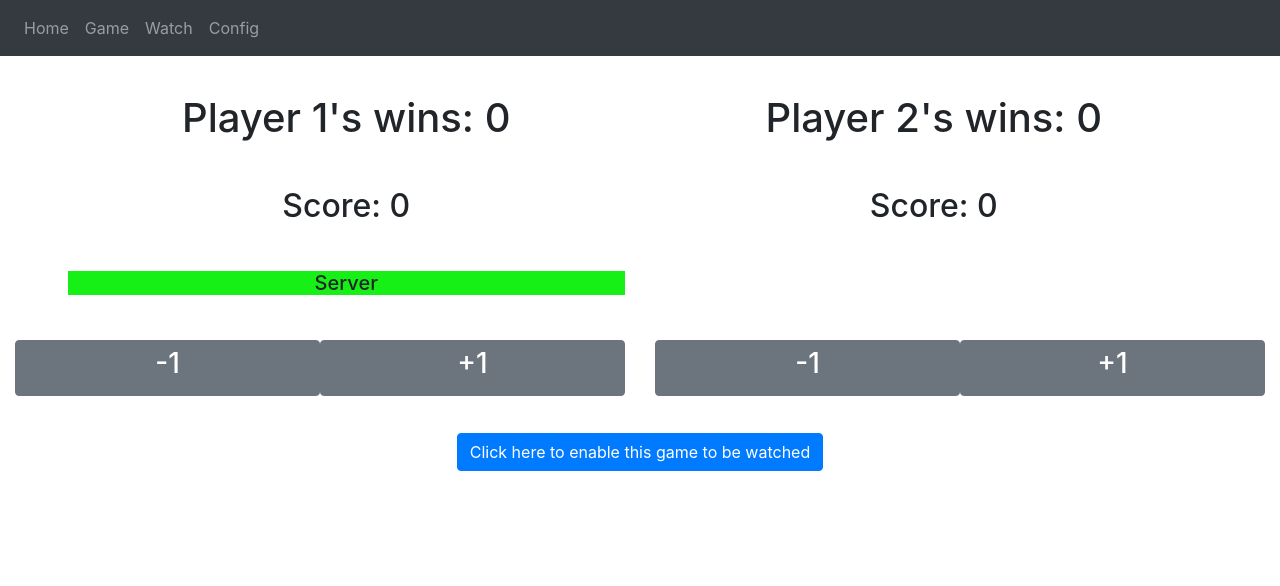
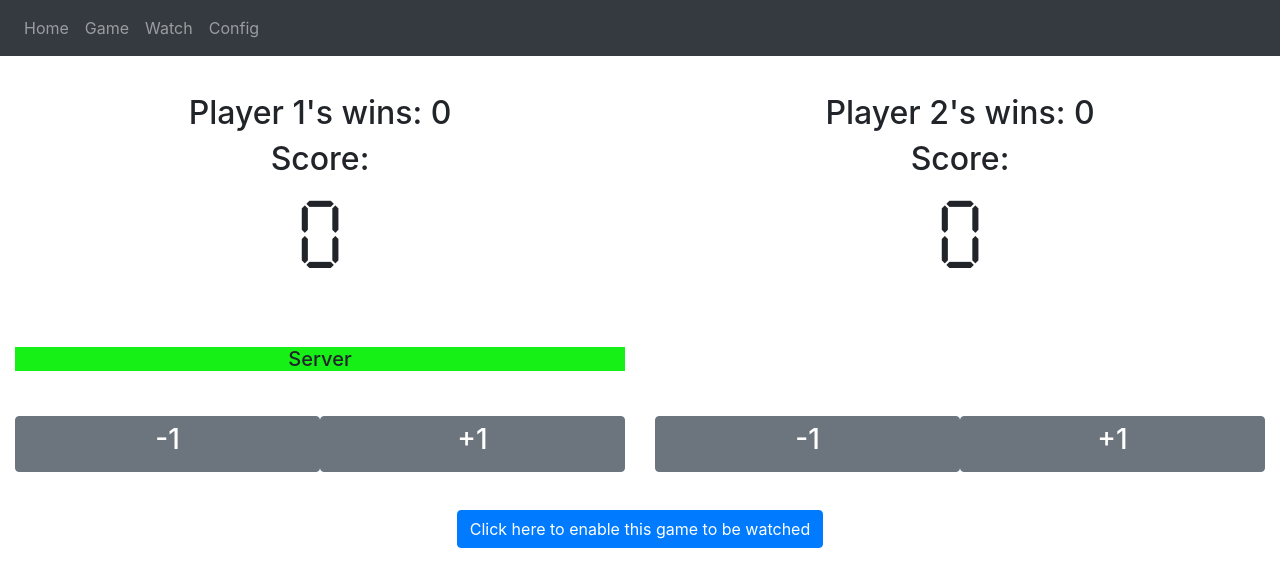
Before and after one commit to jacobhillock/PingPongV2FrontEnd, a React (Create React App) app: page /game in a window 1280 px wide. Shown: the top 586 px of the page. Built offline with nearby package versions, Linux system fonts and the light colour scheme.

Commit message:
implement 7seg, change how get player side works, fixed some things

```diff
--- a/src/components/Game.jsx
+++ b/src/components/Game.jsx
@@ -32,6 +32,13 @@ const Game = () => {
     // console.log("set wins effect", wins);
     sessionStorage.setItem("wins", JSON.stringify(wins));
   }, [wins]);
+  const getPlayerSide = (pl, win) => {
+    const gameWins = win !== null ? win : wins;
+    const games = gameWins[0] + gameWins[1];
+    const swop =
+      (games % 4 === 1 || games % 4 === 2) && switchSides === 1 ? 1 : 0;
+    return (pl + swop) % 2;
+  };
   useEffect(() => {
     // console.log("set id effect", id);
     if (id !== null)
@@ -43,7 +50,7 @@ const Game = () => {
         ],
         wins: [0, 0],
         scores: [0, 0],
-        pSide: [0, 1],
+        pSide: [getPlayerSide(0, null), getPlayerSide(1, null)],
       });
     sessionStorage.setItem("id", JSON.stringify(id));
   }, [id]);
@@ -58,9 +65,9 @@ const Game = () => {
   const handleKeyPress = (event) => {
     // Set the player to increase/decrease
     if (event.keyCode === 49) {
-      setNumber(getPlayerSide(0));
+      setNumber(getPlayerSide(0, null));
     } else if (event.keyCode === 50) {
-      setNumber(getPlayerSide(1));
+      setNumber(getPlayerSide(1, null));
     }
 
     // Increase/Decrease set player
@@ -81,16 +88,16 @@ const Game = () => {
     var win = [];
     win[winner] = wins[winner] + 1;
     win[(winner + 1) % 2] = wins[(winner + 1) % 2];
+    setWins(win);
+    setScores([0, 0]);
+    setNumber(null);
     POST({
       id,
       players,
       wins: win,
       scores: [0, 0],
-      pSide,
+      pSide: [getPlayerSide(0, win), getPlayerSide(1, win)],
     });
-    setWins(win);
-    setScores([0, 0]);
-    setNumber(null);
   };
   const scoreChange = (player, delta) => {
     var score = [];
@@ -103,34 +110,29 @@ const Game = () => {
         players,
         wins,
         scores: score,
-        pSide,
+        pSide: [getPlayerSide(0, null), getPlayerSide(1, null)],
       });
     }
     setScores(score);
   };
-  const getPlayerSide = (pl) => {
-    const games = wins[0] + wins[1];
-    const swop =
-      (games % 4 === 1 || games % 4 === 2) && switchSides === 1 ? 1 : 0;
-    return (pl + swop) % 2;
-  };
 
-  const pSide = [getPlayerSide(0), getPlayerSide(1)];
+  const pSide = [getPlayerSide(0, null), getPlayerSide(1, null)];
   return (
     <Container fluid>
       <ScoreBoard
-        style={{ margin: "3%" }}
+        style={{ marginTop: "3%" }}
         players={players}
         wins={wins}
         scores={scores}
         pSide={pSide}
       />
       <ServerBar
-        style={{ margin: "3%" }}
+        style={{ marginTop: "3%" }}
         players={players}
         scores={scores}
         wins={wins}
         pSide={pSide}
+        onWinner={setWinner}
       />
       <ScoreButtons
         style={{ marginTop: "3%" }}
--- a/src/components/ScoreBoard.jsx
+++ b/src/components/ScoreBoard.jsx
@@ -3,18 +3,24 @@ import Col from "react-bootstrap/Col";
 import Row from "react-bootstrap/Row";
 
 const PlayerRenderer = (props) => {
+  const { player, win } = props;
   return (
     <Col align="center">
-      <h1>
-        {props.player}'s wins: {props.win}
-      </h1>
+      <h2>
+        {player}'s wins: {win}
+      </h2>
     </Col>
   );
 };
 const ScoreRenderer = (props) => {
   return (
     <Col align="center">
-      <h2>Score: {props.score}</h2>
+      <h2>
+        Score:
+        <p style={{ fontFamily: "sevenSeg", fontSize: "300%" }}>
+          {props.score}
+        </p>
+      </h2>
     </Col>
   );
 };
@@ -24,10 +30,10 @@ const ScoreBoard = (props) => {
   return (
     <>
       <Row style={props.style}>
-        <PlayerRenderer player={players[pSide[0]]} win={wins[[pSide[0]]]} />
-        <PlayerRenderer player={players[pSide[1]]} win={wins[[pSide[1]]]} />
+        <PlayerRenderer player={players[pSide[0]]} win={wins[pSide[0]]} />
+        <PlayerRenderer player={players[pSide[1]]} win={wins[pSide[1]]} />
       </Row>
-      <Row style={props.style}>
+      <Row>
         <ScoreRenderer score={scores[pSide[0]]} />
         <ScoreRenderer score={scores[pSide[1]]} />
       </Row>
--- a/src/components/Watch.jsx
+++ b/src/components/Watch.jsx
@@ -32,14 +32,14 @@ const WatchRendering = () => {
   return (
     <>
       <ScoreBoard
-        style={{ margin: "3%" }}
+        style={{ marginTop: "3%" }}
         players={players}
         wins={wins}
         scores={scores}
         pSide={pSide}
       />
       <ServerBar
-        style={{ margin: "3%" }}
+        style={{ marginTop: "3%" }}
         players={players}
         scores={scores}
         wins={wins}
```
